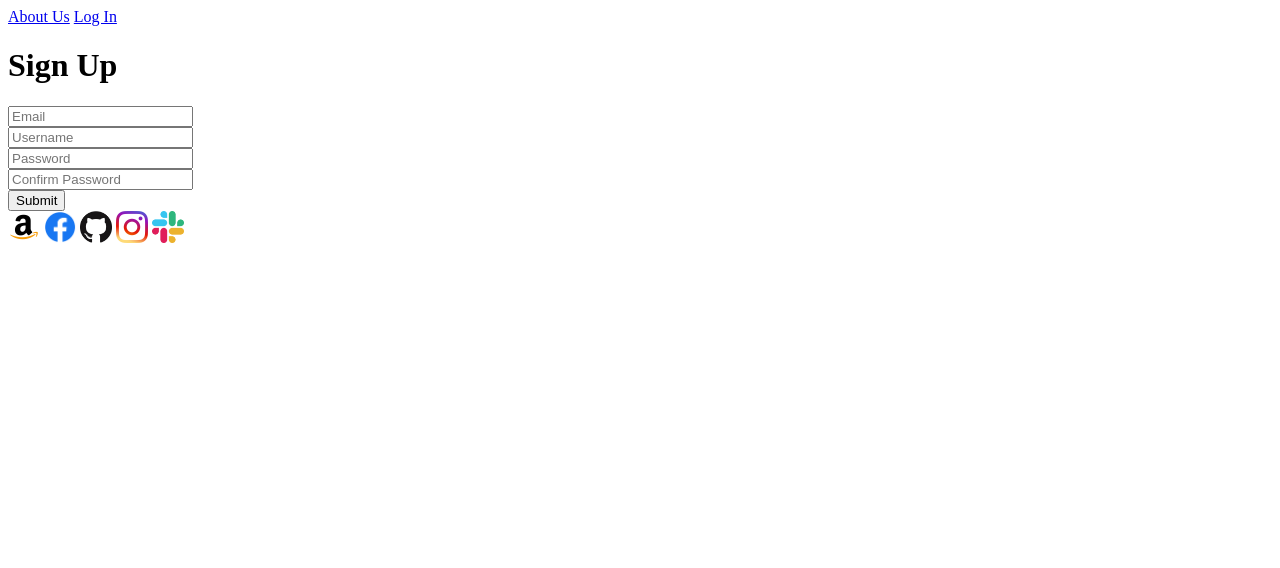
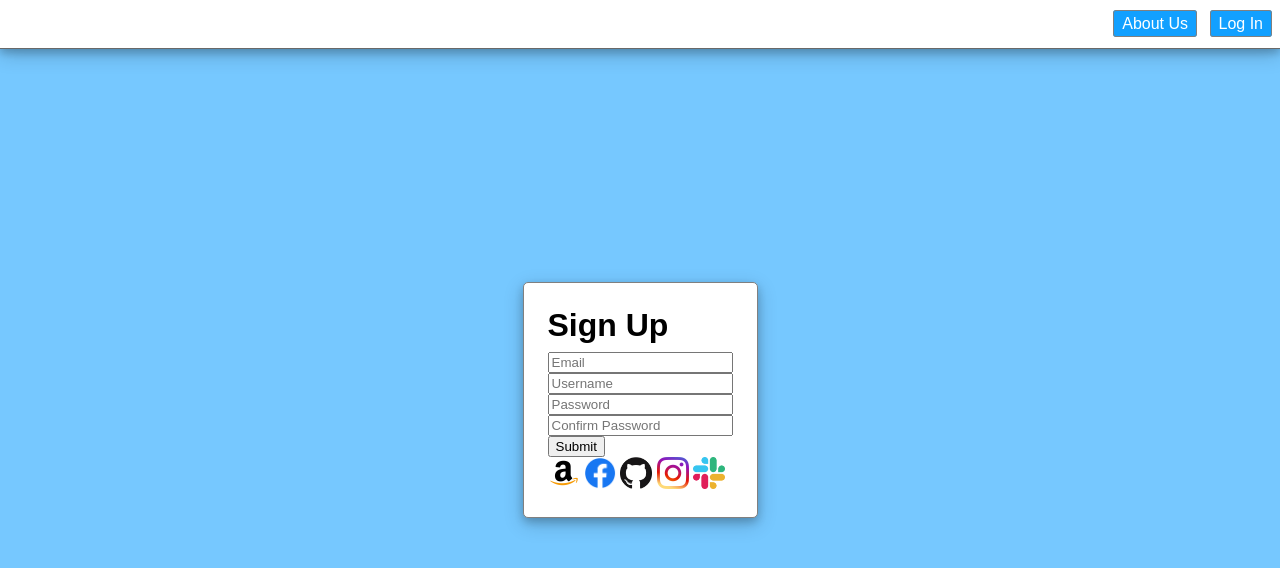
Before and after one commit to Robruppjr/StaticRegisterProject, a plain HTML site: page index.html in a window 1280 px wide. Drawn offline with Linux system fonts and the light colour scheme.

Commit message:
Styling Static Page

```diff
--- a/index.html
+++ b/index.html
@@ -4,6 +4,7 @@
     <meta charset="UTF-8">
     <meta http-equiv="X-UA-Compatible" content="IE=edge">
     <meta name="viewport" content="width=device-width, initial-scale=1.0">
+    <link rel="stylesheet" href="./main.css">
     <title>Register Page</title>
 </head>
 <body>
@@ -11,7 +12,7 @@
         <a href="#">About Us</a>
         <a href="#">Log In</a>
     </header>
-    <div>
+    <div class="container">
         <h1>Sign Up</h1>
         <form>
             <div>
--- /dev/null
+++ b/main.css
@@ -0,0 +1,54 @@
+body {
+    background-color: #76c8ff;
+    margin: 0;
+    font-family: sans-serif;
+    display: flex;
+    height: 100vh;
+}
+
+header {
+    background-color: white;
+    text-align: right;
+    padding: .75rem 0;
+    border-bottom: solid 1px dimgrey;
+    box-shadow:
+    0 4px 8px rgba(0, 0, 0, 0.2),
+    0 6px 20px 0 rgba(0, 0, 0, 0.19);
+    position: fixed;
+    top: 0;
+    left: 0;
+    width: 100vw;
+}
+
+header a {
+    color: white;
+    background-color: #12a0ff;
+    border: solid 1px gray;
+    border-radius: 3px;
+    padding: .25rem .5rem;
+    margin-right: .5rem;
+    /* line-height agjust the amount of space taken up for the font */
+    line-height: 1.5rem;
+    /* This removes the underline from the a tag */
+    text-decoration: none;
+}
+
+header a:hover {
+    background-color: #1084d1;
+    cursor: pointer;
+}
+
+.container {
+    margin: auto;
+    padding: 1.5rem;
+    background-color: white;
+    border: solid 1px gray;
+    border-radius: 5px;
+    box-shadow:
+        0 4px 8px 0 rgba(0, 0, 0, 0.2),
+        0 6px 20px 0 rgba(0, 0, 0, 0.19)
+}
+
+.container > h1 {
+    margin: 0 0 .5rem;
+}
```
